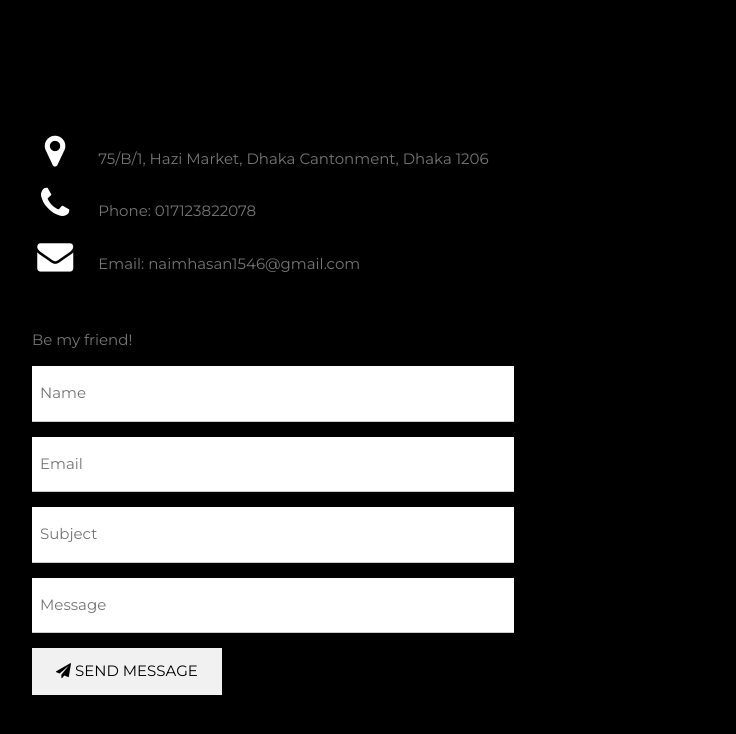
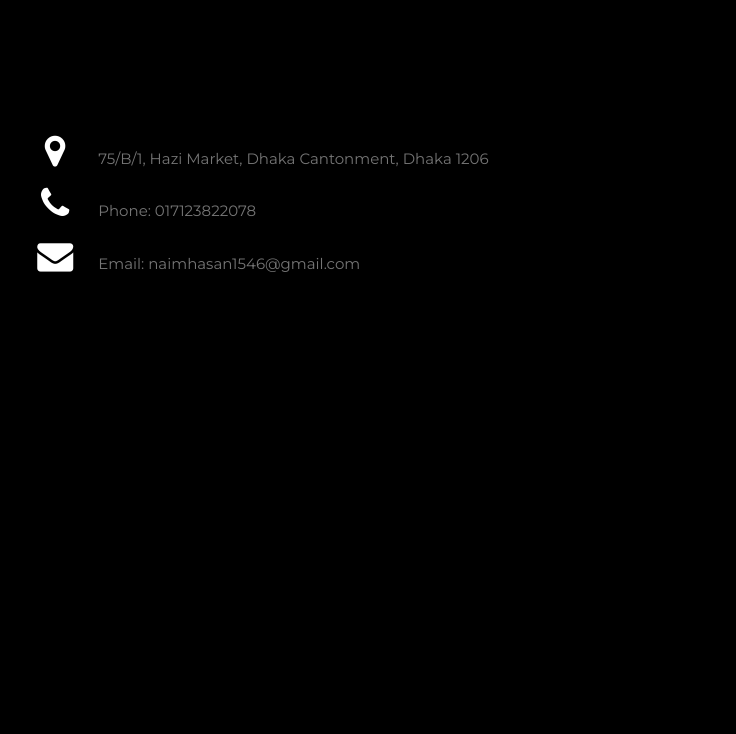
Before and after one commit to NaimHasan00/NaimHasan, a plain HTML site: page index.html in a window 1280 px wide. Shown: the part 8361-9095 px from the top of the page, without its empty margins (178-914 px from the left). After the commit the page ends 8815 px from the top, so only its background shows below. Drawn offline with nearby package versions, Linux system fonts and the light colour scheme.

Commit message:
Update index.html

```diff
--- a/index.html
+++ b/index.html
@@ -193,20 +193,7 @@
       <p><i class="fa fa-phone fa-fw w3-text-white w3-xxlarge w3-margin-right"></i> Phone: 017123822078 </p>
       <p><i class="fa fa-envelope fa-fw w3-text-white w3-xxlarge w3-margin-right"> </i> Email: naimhasan1546@gmail.com</p>
     </div><br>
-    <p>Be my friend!</p>
 
-    <form action="/action_page.php" target="_blank">
-      <p><input class="w3-input w3-padding-16" type="text" placeholder="Name" required name="Name"></p>
-      <p><input class="w3-input w3-padding-16" type="text" placeholder="Email" required name="Email"></p>
-      <p><input class="w3-input w3-padding-16" type="text" placeholder="Subject" required name="Subject"></p>
-      <p><input class="w3-input w3-padding-16" type="text" placeholder="Message" required name="Message"></p>
-      <p>
-        <button class="w3-button w3-light-grey w3-padding-large" type="submit">
-          <i class="fa fa-paper-plane"></i> SEND MESSAGE
-        </button>
-      </p>
-    </form>
-  <!-- End Contact Section -->
   </div>
 
 
```
